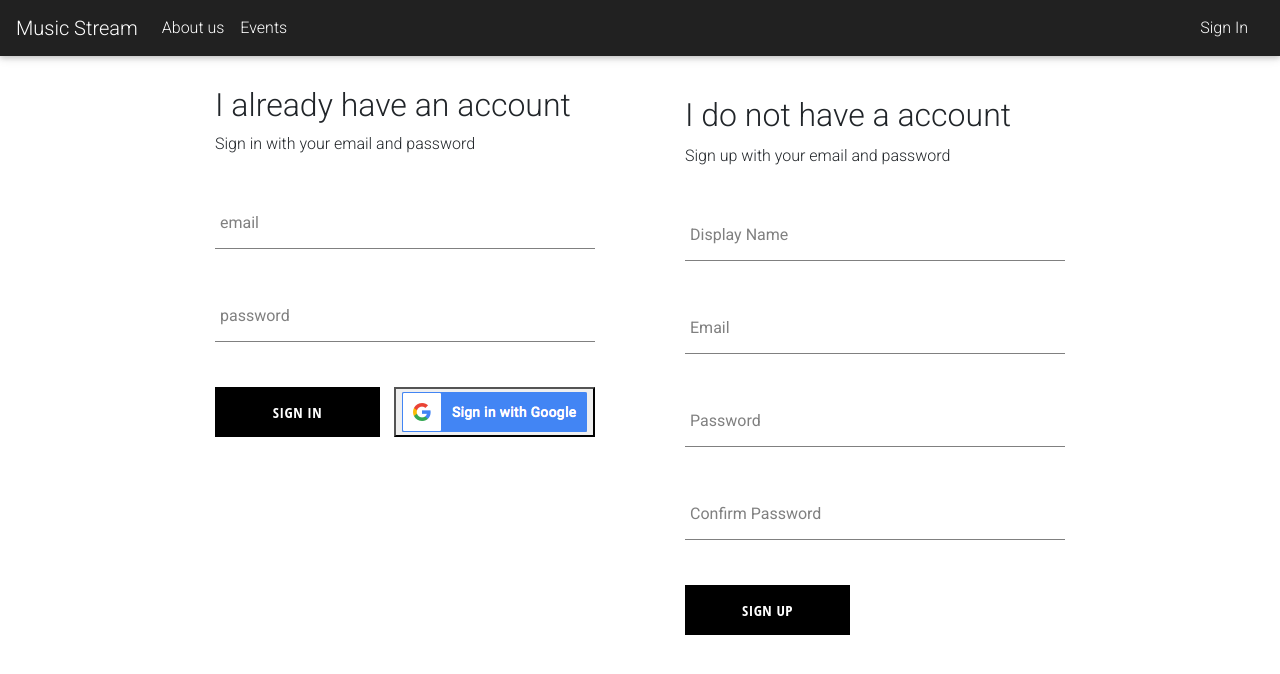
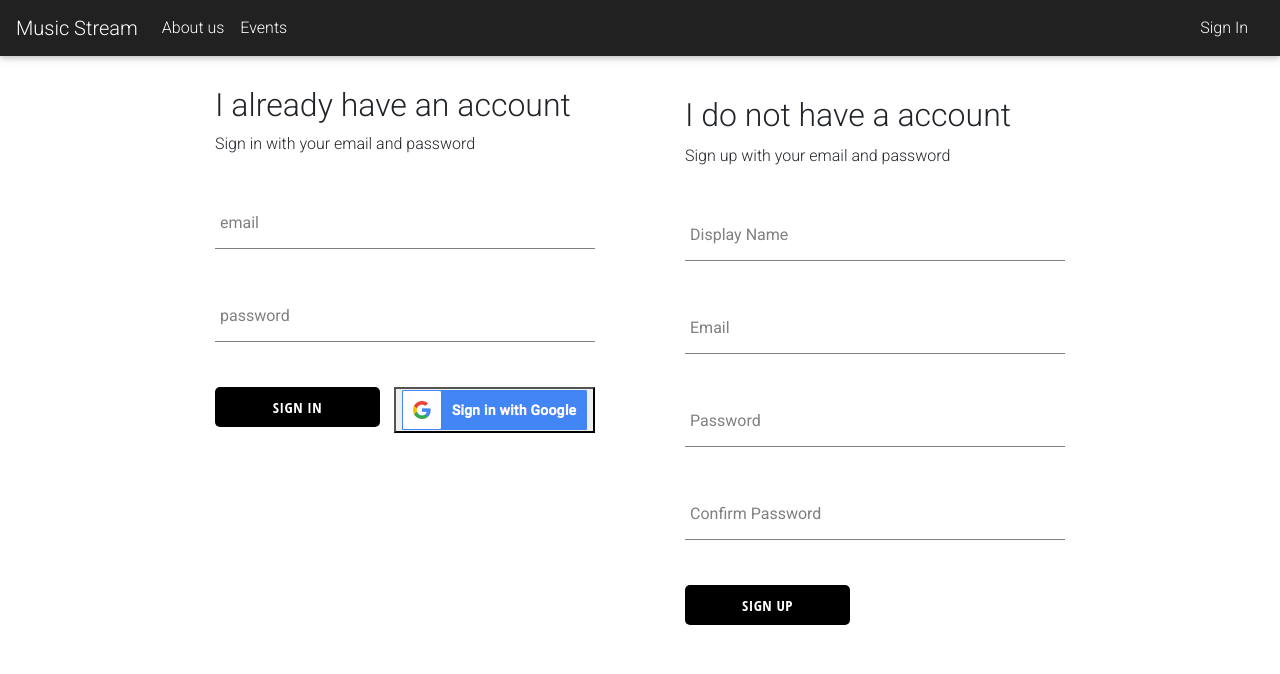
Before and after one commit to namitdoshi/music-streaming-react, a React (Create React App) app: page /signin in a window 1280 px wide. Shown: the top 674 px of the page. Built offline with nearby package versions, Linux system fonts and the light colour scheme; no server answers.

Commit message:
btn componennt style changed

```diff
--- a/src/components/custom-button/custom-button.styles.scss
+++ b/src/components/custom-button/custom-button.styles.scss
@@ -1,9 +1,9 @@
 .custom-button {
   min-width: 165px;
   width: auto;
-  height: 50px;
+  height: 40px;
   letter-spacing: 0.5px;
-  line-height: 50px;
+  line-height: 40px;
   padding: 0 35px 0 35px;
   font-size: 15px;
   background-color: black;
@@ -15,6 +15,7 @@
   cursor: pointer;
   display: flex;
   justify-content: center ;
+  border-radius: 5px;;
 
   &:hover {
     background-color: white;
```
